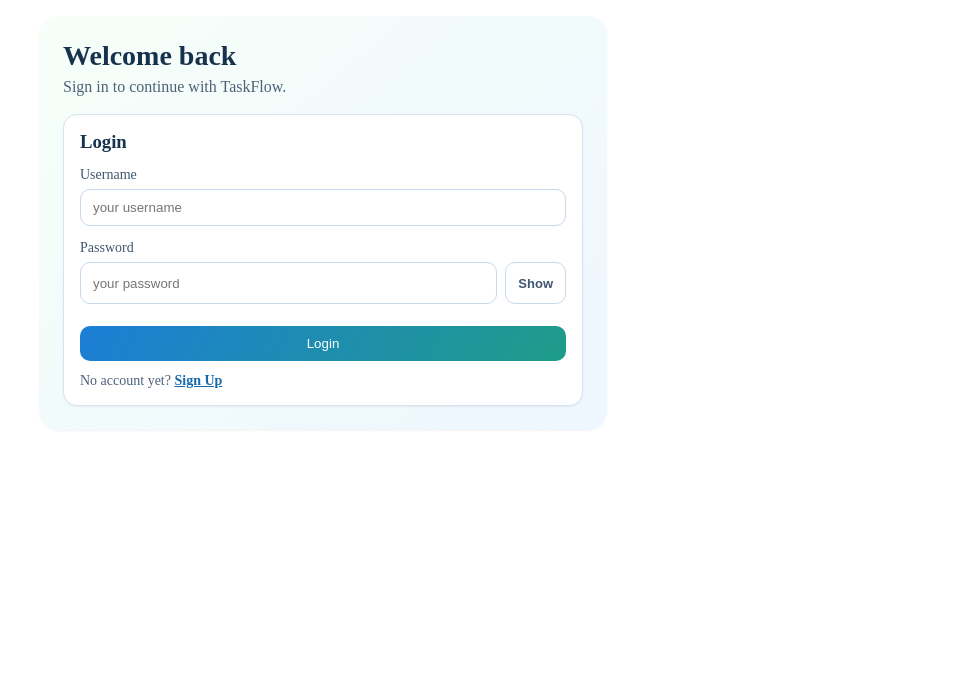
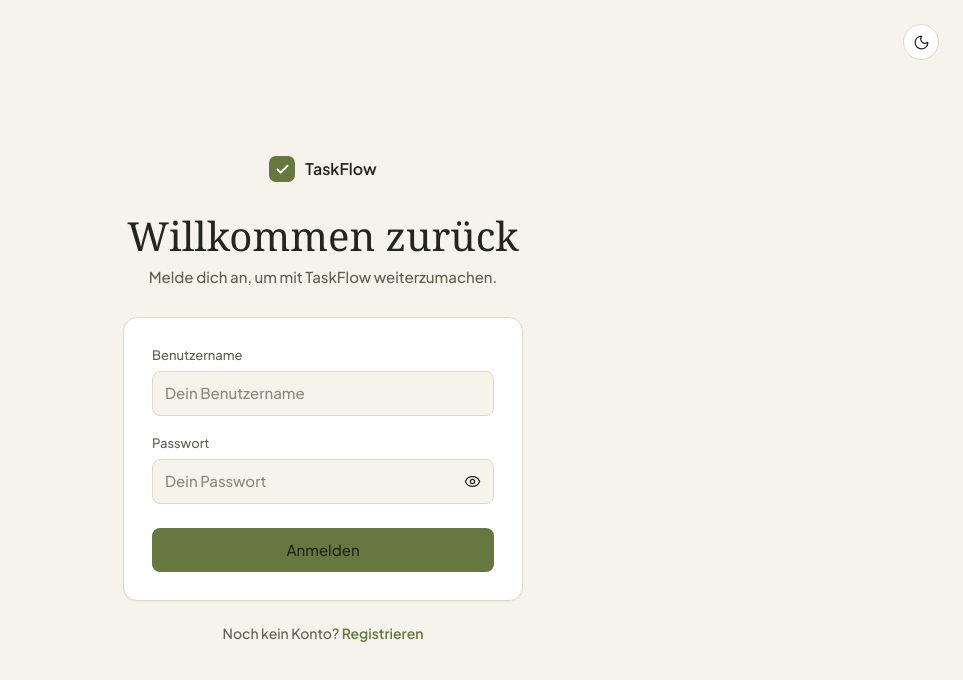
Before and after one commit to LucaJT4M/taskFlow, a React (Vite) app in the folder frontend/: page / in a window 1280 px wide. Shown: the top 680 px of the page, without its empty margins (317-1280 px from the left). Built offline with nearby package versions, Linux system fonts and the light colour scheme.

Commit message:
editing style for the login page

```diff
--- a/frontend/src/index.css
+++ b/frontend/src/index.css
@@ -23,7 +23,7 @@
   --radius-sm: 8px;
 
   --font-sans: 'Plus Jakarta Sans', system-ui, sans-serif;
-  --font-serif: 'Instrument Serif', Georgia, serif;
+  --font-serif: Georgia, serif;
 
   --on-accent: #FFFFFF;
   --error-text: #9A4A30;
@@ -31,128 +31,101 @@
   --shadow: 0 1px 2px rgba(35, 37, 30, 0.06);
 }
 
+/* ========== Login & Registrierung ========== */
+.auth-page {
+  position: relative;
+  display: flex;
+  flex-direction: column;
+  align-items: center;
+  justify-content: center;
+  padding: 40px 20px;
+}
+.auth-page .theme-toggle { position: absolute; top: 24px; right: 24px; }
 
-.auth-shell {
-	max-width: 520px;
-	margin: 16px auto;
-	padding: 24px;
-	border-radius: 20px;
-	background: linear-gradient(140deg, #f6fff8 0%, #eef6ff 100%);
-	box-shadow: var(--shadow);
-}
+.auth-brand { margin-bottom: 32px; }
+
+.auth-shell { width: 100%; max-width: 400px; }
 
 .auth-title {
-	margin: 0 0 6px;
-	font-size: 28px;
-	color: #17324d;
+  margin: 0 0 8px;
+  font-family: var(--font-serif);
+  font-weight: 400;
+  font-size: 40px;
+  line-height: 1.1;
+  text-align: center;
 }
-
-.auth-subtitle {
-	margin: 0 0 18px;
-	color: #4d6179;
-}
+.auth-subtitle { margin: 0 0 28px; text-align: center; color: var(--text-muted); }
 
 .auth-card {
-	border: 1px solid #d6e3f3;
-	border-radius: 14px;
-	padding: 16px;
-	background: #ffffff;
-	box-shadow: var(--shadow);
-	transition: transform 0.2s ease, box-shadow 0.2s ease;
-}
-
-.auth-card-title {
-	margin: 0 0 12px;
-	color: #17324d;
+  padding: 28px;
+  background: var(--surface);
+  border: 1px solid var(--border);
+  border-radius: 14px;
+  box-shadow: var(--shadow);
 }
 
 .auth-label {
-	font-size: 14px;
-	color: #3f556f;
+  display: block;
+  margin-bottom: 6px;
+  font-size: 13px;
+  font-weight: 500;
+  color: var(--text-muted);
 }
 
 .auth-input {
-	display: block;
-	width: 100%;
-	box-sizing: border-box;
-	margin: 6px 0 10px;
-	padding: 10px 12px;
-	border: 1px solid #c8d8ec;
-	border-radius: 10px;
-	outline: none;
+  display: block;
+  width: 100%;
+  margin-bottom: 18px;
+  padding: 10px 12px;
+  background: var(--bg);
+  border: 1px solid var(--border);
+  border-radius: var(--radius-sm);
+  color: var(--text);
+  outline: none;
+  transition: border-color 0.15s, box-shadow 0.15s;
 }
+.auth-input::placeholder { color: var(--text-faint); }
+.auth-input:focus { border-color: var(--accent); box-shadow: 0 0 0 3px var(--selection); }
 
-.auth-input-row {
-  display: flex;
-  gap: 8px;
-  align-items: stretch;
-  margin: 6px 0 10px;
-}
-
-.auth-input-row .auth-input {
-  flex: 1 1 auto;
-  min-width: 0;
-  margin: 0;
-  height: 42px;
-  line-height: 1.2;
-}
+.auth-input-row { position: relative; margin-bottom: 18px; }
+.auth-input-row .auth-input { margin: 0; padding-right: 44px; }
 
 .auth-toggle {
-  flex: 0 0 auto;
-  white-space: nowrap;
-  height: 42px;
-  box-sizing: border-box;
-  display: inline-flex;
-  align-items: center;
-  justify-content: center;
-  line-height: 1;
-  padding: 10px 12px;
-  border: 1px solid #c8d8ec;
-  border-radius: 10px;
-  background: #ffffff;
-  color: #3f556f;
+  position: absolute;
+  top: 50%;
+  right: 6px;
+  transform: translateY(-50%);
+  width: 32px;
+  height: 32px;
+  display: grid;
+  place-items: center;
+  padding: 0;
+  border: 0;
+  border-radius: 6px;
+  background: none;
+  color: var(--text-faint);
   cursor: pointer;
-  font-size: 13px;
-  font-weight: 600;
+  transition: color 0.15s, background 0.15s;
 }
-
-.auth-toggle:hover {
-  background: #f4f8fc;
-}
-
-.auth-input:last-of-type {
-	margin-bottom: 12px;
-}
+.auth-toggle:hover { color: var(--text); background: var(--surface-hover); }
 
 .auth-button {
-	width: 100%;
-	padding: 10px 12px;
-	border-radius: 10px;
-	cursor: pointer;
+  width: 100%;
+  margin-top: 6px;
+  padding: 11px 14px;
+  border: 0;
+  border-radius: var(--radius-sm);
+  background: var(--accent);
+  color: var(--on-accent);
+  font-weight: 600;
+  cursor: pointer;
+  transition: background 0.15s;
 }
+.auth-button:hover { background: var(--accent-hover); }
 
-.auth-button-primary {
-	border: none;
-	color: #ffffff;
-	background: linear-gradient(120deg, #1c7ed6 0%, #1f9c89 100%);
-}
-
-.auth-button-secondary {
-	border: 1px solid #a8c7e8;
-	color: #17324d;
-	background: #eef6ff;
-}
-
-.auth-switch-text {
-	margin: 12px 0 0;
-	font-size: 14px;
-	color: #4d6179;
-}
-
-.auth-switch-link {
-	color: #1769aa;
-	font-weight: 600;
-}
+.auth-switch-text { margin: 22px 0 0; text-align: center; font-size: 14px; color: var(--text-muted); }
+.auth-switch-link { color: var(--accent); font-weight: 600; text-decoration: none; }
+.auth-switch-link:hover { text-decoration: underline; }
 
 body { margin: 0; }
 
--- a/frontend/src/modules/login/LoginForm.tsx
+++ b/frontend/src/modules/login/LoginForm.tsx
@@ -1,52 +1,65 @@
 import { useNavigate, Link } from "react-router-dom";
 import { useState } from "react";
+import { Check, Eye, EyeOff, Moon, Sun } from "lucide-react";
 import { login } from "../../services/authService";
+import { useTheme } from "../tasks/useTheme";
 
 function LoginForm() {
     const navigate = useNavigate();
-    const [username, setUsername] = useState("")
-    const [password, setPassword] = useState("")
-    const [showPassword, setShowPassword] = useState(false)
+    const { theme, toggleTheme } = useTheme();
+    const [username, setUsername] = useState("");
+    const [password, setPassword] = useState("");
+    const [showPassword, setShowPassword] = useState(false);
 
     async function handleSubmit(e: React.FormEvent<HTMLFormElement>) {
         e.preventDefault();
-
-        const success = await login(username, password)
+        const success = await login(username, password);
         if (success) {
-            navigate("/dashboard")
+            navigate("/dashboard");
         }
     }
 
     return (
-        <section id="login-form" aria-label="Login" className="auth-shell">
-            <h2 className="auth-title">Welcome back</h2>
-            <p className="auth-subtitle">Sign in to continue with TaskFlow.</p>
+        <div className="app-dark auth-page" data-theme={theme}>
+            <button
+                type="button"
+                className="theme-toggle"
+                onClick={toggleTheme}
+                title={theme === "light" ? "Dunkles Design" : "Helles Design"}
+            >
+                {theme === "light" ? <Moon size={17} strokeWidth={1.75} /> : <Sun size={17} strokeWidth={1.75} />}
+            </button>
 
-            <form aria-label="Login" className="auth-card" onSubmit={handleSubmit}>
-                <h3 className="auth-card-title">Login</h3>
+            <div className="brand auth-brand">
+                <span className="brand-mark"><Check size={15} strokeWidth={3} /></span>
+                TaskFlow
+            </div>
 
-                <label htmlFor="login-username" className="auth-label">
-                    Username
-                </label>
+            <section className="auth-shell" aria-label="Anmelden">
+                <h1 className="auth-title">Willkommen zurück</h1>
+                <p className="auth-subtitle">Melde dich an, um mit TaskFlow weiterzumachen.</p>
+
+                <form className="auth-card" onSubmit={handleSubmit}>
+                    <label htmlFor="login-username" className="auth-label">Benutzername</label>
                     <input
                         id="login-username"
                         name="username"
                         type="text"
-                    placeholder="your username"
+                        autoComplete="username"
+                        placeholder="Dein Benutzername"
                         className="auth-input"
                         value={username}
                         onChange={(e) => setUsername(e.target.value)}
                     />
 
-                <label htmlFor="login-password" className="auth-label">
-                    Password
-                </label>
+                    <label htmlFor="login-password" className="auth-label">Passwort</label>
                     <div className="auth-input-row">
                         <input
                             id="login-password"
                             name="password"
                             type={showPassword ? "text" : "password"}
-                        placeholder="your password"
+                            autoComplete="current-password"
+                            placeholder="Dein Passwort"
                             className="auth-input"
                             value={password}
                             onChange={(e) => setPassword(e.target.value)}
@@ -55,22 +68,21 @@ function LoginForm() {
                             type="button"
                             className="auth-toggle"
                             onClick={() => setShowPassword((prev) => !prev)}
-                        aria-label={showPassword ? "Hide password" : "Show password"}
+                            aria-label={showPassword ? "Passwort verbergen" : "Passwort anzeigen"}
                         >
-                        {showPassword ? "Hide" : "Show"}
+                            {showPassword ? <EyeOff size={17} strokeWidth={1.75} /> : <Eye size={17} strokeWidth={1.75} />}
                         </button>
                     </div>
 
-                <button type="submit" className="auth-button auth-button-primary">
-                    Login
-                </button>
+                    <button type="submit" className="auth-button">Anmelden</button>
+                </form>
 
                 <p className="auth-switch-text">
-                    No account yet?{" "}
-                    <Link className="auth-switch-link" to="/signup">Sign Up</Link>
+                    Noch kein Konto?{" "}
+                    <Link className="auth-switch-link" to="/signup">Registrieren</Link>
                 </p>
-            </form>
             </section>
+        </div>
     );
 }
 
--- a/frontend/src/modules/login/RegisterForm.tsx
+++ b/frontend/src/modules/login/RegisterForm.tsx
@@ -1,54 +1,67 @@
 import { useNavigate, Link } from "react-router-dom";
 import React, { useState } from "react";
+import { Check, Eye, EyeOff, Moon, Sun } from "lucide-react";
 import { sign_up } from "../../services/authService";
+import { useTheme } from "../tasks/useTheme";
 
 function RegisterForm() {
-    const [username, setUsername] = useState("")
-    const [password, setPassword] = useState("")
-    const [confirmPassword, setConfirmPassword] = useState("")
-	const [showPassword, setShowPassword] = useState(false)
-	const [showConfirmPassword, setShowConfirmPassword] = useState(false)
-    const navigate = useNavigate()
+    const navigate = useNavigate();
+    const { theme, toggleTheme } = useTheme();
+    const [username, setUsername] = useState("");
+    const [password, setPassword] = useState("");
+    const [confirmPassword, setConfirmPassword] = useState("");
+    const [showPassword, setShowPassword] = useState(false);
+    const [showConfirmPassword, setShowConfirmPassword] = useState(false);
 
     async function handleSubmit(e: React.FormEvent<HTMLFormElement>) {
         e.preventDefault();
-
-		const success = await sign_up(username, password, confirmPassword)
+        const success = await sign_up(username, password, confirmPassword);
         if (success) {
-			navigate("/dashboard")
+            navigate("/dashboard");
         }
     }
 
     return (
-		<section id="register-form" aria-label="Register" className="auth-shell">
-			<h2 className="auth-title">Create account</h2>
-			<p className="auth-subtitle">Join TaskFlow in a few seconds.</p>
+        <div className="app-dark auth-page" data-theme={theme}>
+            <button
+                type="button"
+                className="theme-toggle"
+                onClick={toggleTheme}
+                title={theme === "light" ? "Dunkles Design" : "Helles Design"}
+            >
+                {theme === "light" ? <Moon size={17} strokeWidth={1.75} /> : <Sun size={17} strokeWidth={1.75} />}
+            </button>
+
+            <div className="brand auth-brand">
+                <span className="brand-mark"><Check size={15} strokeWidth={3} /></span>
+                TaskFlow
+            </div>
+
+            <section className="auth-shell" aria-label="Registrieren">
+                <h1 className="auth-title">Konto erstellen</h1>
+                <p className="auth-subtitle">In wenigen Sekunden startklar.</p>
 
                 <form className="auth-card" onSubmit={handleSubmit}>
-				<h3 className="auth-card-title">Register</h3>
-
-				<label htmlFor="register-username" className="auth-label">
-					Username
-				</label>
+                    <label htmlFor="register-username" className="auth-label">Benutzername</label>
                     <input
                         id="register-username"
                         name="username"
                         type="text"
-					placeholder="choose username"
+                        autoComplete="username"
+                        placeholder="Benutzername wählen"
                         className="auth-input"
                         value={username}
                         onChange={(e) => setUsername(e.target.value)}
                     />
 
-				<label htmlFor="register-password" className="auth-label">
-					Password
-				</label>
+                    <label htmlFor="register-password" className="auth-label">Passwort</label>
                     <div className="auth-input-row">
                         <input
                             id="register-password"
                             name="password"
                             type={showPassword ? "text" : "password"}
-						placeholder="choose password"
+                            autoComplete="new-password"
+                            placeholder="Passwort wählen"
                             className="auth-input"
                             value={password}
                             onChange={(e) => setPassword(e.target.value)}
@@ -57,21 +70,20 @@ function RegisterForm() {
                             type="button"
                             className="auth-toggle"
                             onClick={() => setShowPassword((prev) => !prev)}
-						aria-label={showPassword ? "Hide password" : "Show password"}
+                            aria-label={showPassword ? "Passwort verbergen" : "Passwort anzeigen"}
                         >
-						{showPassword ? "Hide" : "Show"}
+                            {showPassword ? <EyeOff size={17} strokeWidth={1.75} /> : <Eye size={17} strokeWidth={1.75} />}
                         </button>
                     </div>
 
-				<label htmlFor="register-password-repeat" className="auth-label">
-					Repeat password
-				</label>
+                    <label htmlFor="register-password-repeat" className="auth-label">Passwort wiederholen</label>
                     <div className="auth-input-row">
                         <input
                             id="register-password-repeat"
                             name="password-repeat"
                             type={showConfirmPassword ? "text" : "password"}
-						placeholder="repeat password"
+                            autoComplete="new-password"
+                            placeholder="Passwort wiederholen"
                             className="auth-input"
                             value={confirmPassword}
                             onChange={(e) => setConfirmPassword(e.target.value)}
@@ -80,22 +92,21 @@ function RegisterForm() {
                             type="button"
                             className="auth-toggle"
                             onClick={() => setShowConfirmPassword((prev) => !prev)}
-						aria-label={showConfirmPassword ? "Hide confirm password" : "Show confirm password"}
+                            aria-label={showConfirmPassword ? "Passwort verbergen" : "Passwort anzeigen"}
                         >
-						{showConfirmPassword ? "Hide" : "Show"}
+                            {showConfirmPassword ? <EyeOff size={17} strokeWidth={1.75} /> : <Eye size={17} strokeWidth={1.75} />}
                         </button>
                     </div>
 
-				<button type="submit" className="auth-button auth-button-secondary">
-					Create account
-				</button>
+                    <button type="submit" className="auth-button">Konto erstellen</button>
+                </form>
 
                 <p className="auth-switch-text">
-					Already have an account?{" "}
-					<Link className="auth-switch-link" to="/">Back to login</Link>
+                    Schon ein Konto?{" "}
+                    <Link className="auth-switch-link" to="/">Zur Anmeldung</Link>
                 </p>
-			</form>
             </section>
+        </div>
     );
 }
 
```
Lines whose indentation alone changed are shown as unchanged.
